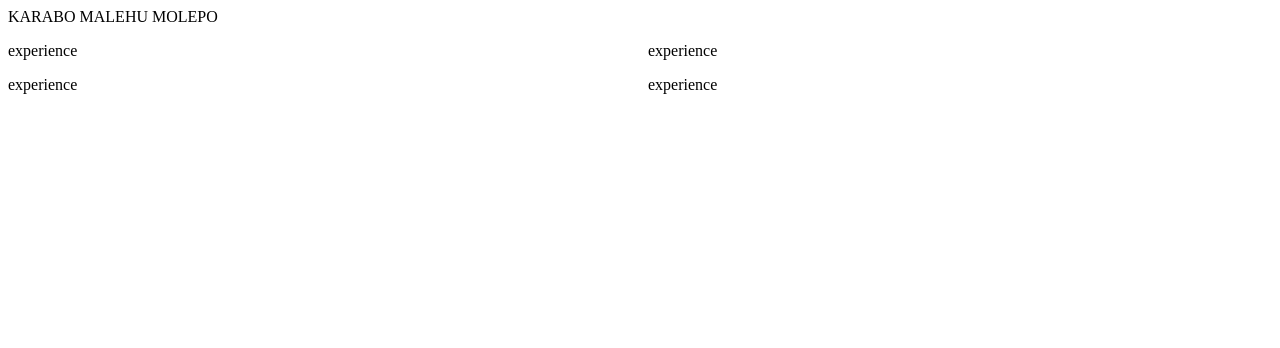
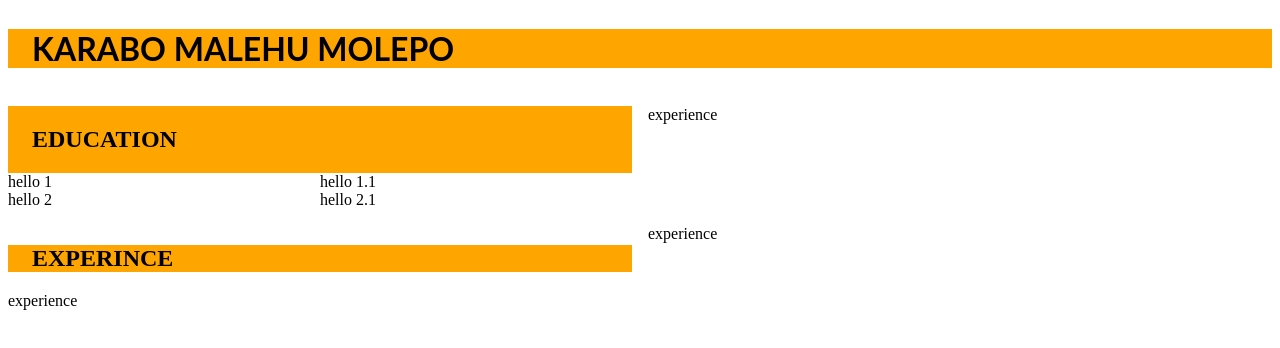
Before and after one commit to Kaybee-debug/practice, a React (Create React App) app: page / in a window 1280 px wide. Shown: the top 348 px of the page. Built offline with nearby package versions, Linux system fonts and the light colour scheme.

Commit message:
1 file modified

```diff
--- a/src/App.js
+++ b/src/App.js
@@ -1,6 +1,7 @@
 import React from 'react';
 import './style.css';
 import Grid from '@material-ui/core/Grid';
+import Container from '@material-ui/core/Container';
 
 
 
@@ -11,7 +12,29 @@ export default function App() {
     <div>
       <Grid container spacing={2}>
       <Grid item xs={12}>
-          KARABO MALEHU MOLEPO
+      <Container width="xs" style={{backgroundColor:"orange"}} >
+          <h1>KARABO MALEHU MOLEPO</h1>
+            </Container>
+
+
+        </Grid>
+
+        <Grid item xs={6} container>
+          <Container width="xs" style={{backgroundColor:"orange"}}>
+          <h2>EDUCATION</h2>
+            </Container>
+           < Grid item xs={6}>
+            hello 1
+           </Grid>
+           < Grid item xs={6}>
+            hello 1.1
+           </Grid>
+           < Grid item xs={6}>
+            hello 2
+           </Grid>
+           < Grid item xs={6}>
+            hello 2.1
+           </Grid>
         </Grid>
 
         <Grid item xs={6}>
@@ -19,10 +42,11 @@ export default function App() {
         </Grid>
 
         <Grid item xs={6}>
-        experience
-        </Grid>
+        <Container width="xs" style={{backgroundColor:"orange"}}>
+          <h2>EXPERINCE</h2>
+            </Container>
 
-        <Grid item xs={6}>
+
         experience
         </Grid>
 
```
